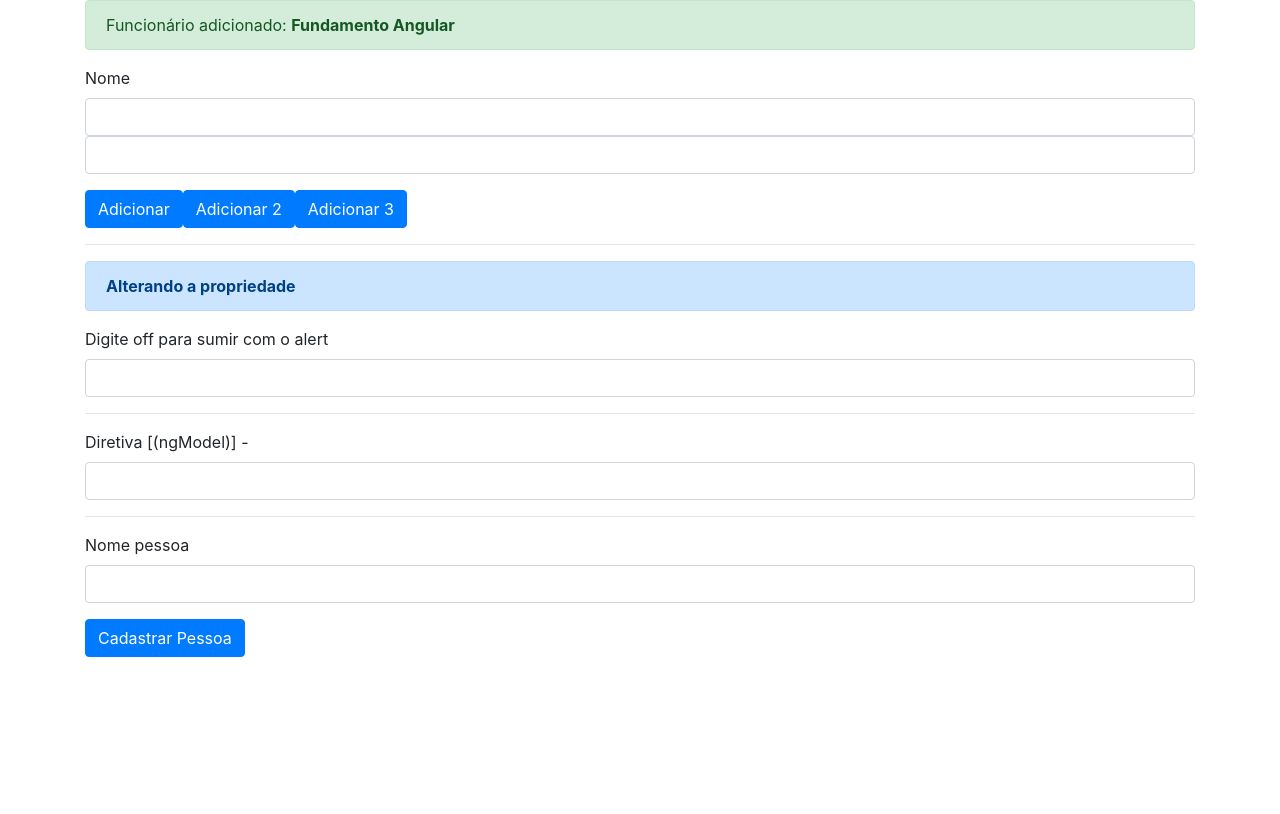
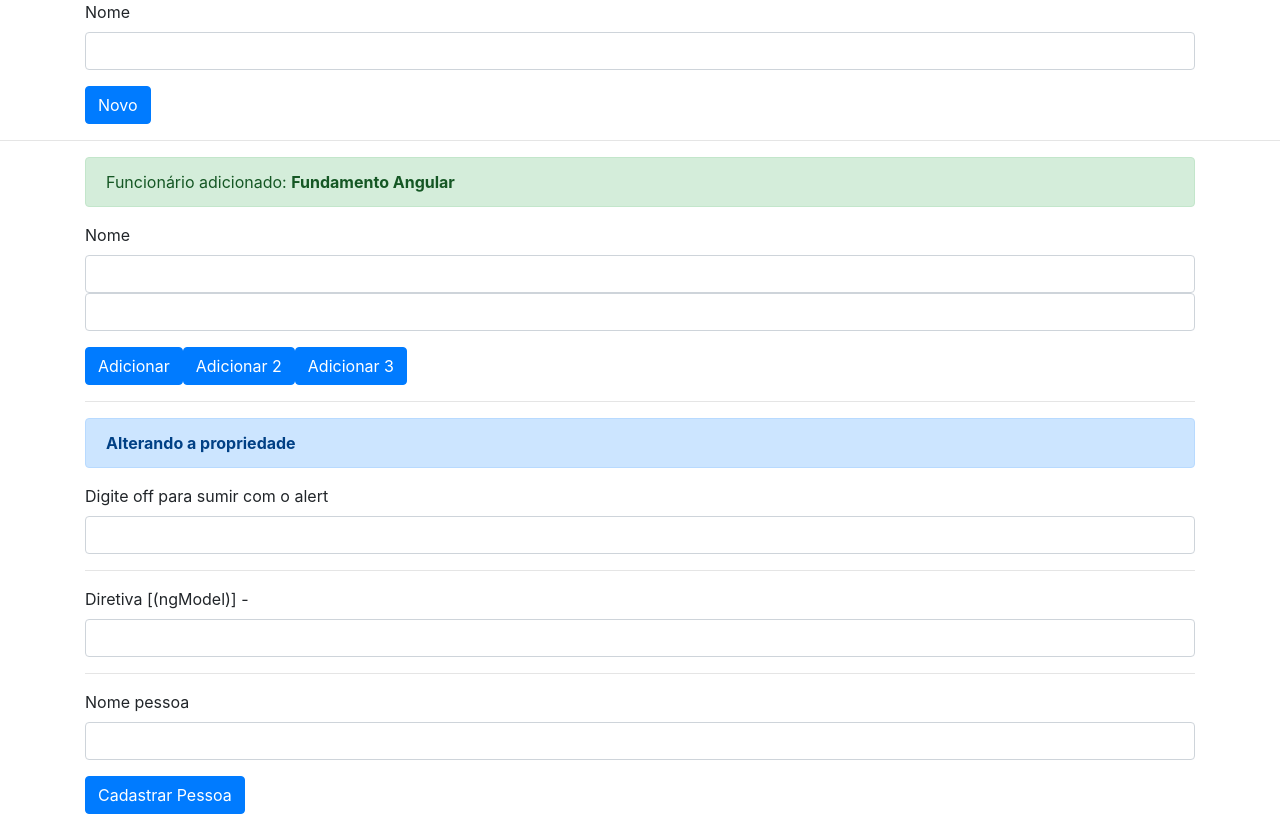
Before and after one commit to softwarefoundation/fundamentos-angular, an Angular app: page / in a window 1280 px wide. Built offline with nearby package versions, Linux system fonts and the light colour scheme.

Commit message:
Diretiva ngFor

```diff
--- a/src/app/app.component.html
+++ b/src/app/app.component.html
@@ -1,6 +1,34 @@
+<div class="container">
+
+  <div class="form-group">
+    <label>Nome</label>
+    <input type="text" class="form-control" [(ngModel)]="nomeFuncionario">
+  </div>
+
+  <button type="button" class="btn btn-primary" on-click="novo()"> Novo</button>
+
+  <div class="row" *ngFor="let funcionario of funcionarios" >
+    <div class="col-4">
+      <div class="card">
+        <img class="card-img-top" src="https://randomuser.me/api/portraits/women/60.jpg" alt="Card image cap">
+        <div class="card-body">
+          <h5 class="card-title">Card title</h5>
+          <p class="card-text">{{funcionario}}</p>
+        </div>
+      </div>
+
+    </div>
+  </div>
+
+
+</div>
+
+
+<hr>
+
 <div class="container">
   <div class="alert alert-success" role="alert">
-      Funcionário adicionado: <strong>{{nome}}</strong>
+    Funcionário adicionado: <strong>{{nome}}</strong>
   </div>
 
   <div class="form-group">
@@ -9,21 +37,21 @@
     <input type="text" class="form-control" #input_nome>
   </div>
 
-  <button type="button" class="btn btn-primary" on-click="adicionar()" > Adicionar</button>
+  <button type="button" class="btn btn-primary" on-click="adicionar()"> Adicionar</button>
 
-  <button type="button" class="btn btn-primary" (click)="adicionar()" > Adicionar 2</button>
+  <button type="button" class="btn btn-primary" (click)="adicionar()"> Adicionar 2</button>
 
-  <button type="button" class="btn btn-primary" (click)="exibirNome(input_nome.value)" > Adicionar 3</button>
+  <button type="button" class="btn btn-primary" (click)="exibirNome(input_nome.value)"> Adicionar 3</button>
 
   <hr>
 
-  <div class="alert alert-primary" role="alert" bind-hidden="(texto === 'off')" >
+  <div class="alert alert-primary" role="alert" bind-hidden="(texto === 'off')">
     <strong>Alterando a propriedade</strong>
   </div>
 
   <div class="form-group">
     <label>Digite off para sumir com o alert</label>
-    <input type="text" class="form-control" (input)="alterarTexto($event)" >
+    <input type="text" class="form-control" (input)="alterarTexto($event)">
   </div>
 
   <hr>
@@ -33,7 +61,7 @@
   </div>
 
   <hr>
-  <div class="alert alert-primary" role="alert" *ngIf="cadastrado" >
+  <div class="alert alert-primary" role="alert" *ngIf="cadastrado">
     <strong>{{nomePessoa}} cadastrado com sucesso</strong>
   </div>
 
@@ -46,6 +74,6 @@
     <input type="text" class="form-control" #inputNomePessoa>
   </div>
 
-  <button type="button" class="btn btn-primary" on-click="cadastrar(inputNomePessoa)" >Cadastrar Pessoa</button>
+  <button type="button" class="btn btn-primary" on-click="cadastrar(inputNomePessoa)">Cadastrar Pessoa</button>
 
 </div>
--- a/src/app/app.component.ts
+++ b/src/app/app.component.ts
@@ -11,6 +11,16 @@ export class AppComponent {
   frase: string;
   cadastrado: boolean;
   nomePessoa: string;
+  funcionarios: [];
+  nomeFuncionario: string;
+  ultimoId = 0;
+
+  novo() {
+    this.funcionarios.push({
+      id: ++this.ultimoId,
+      nome: this.nomeFuncionario
+    });
+  }
 
   cadastrar(event: any) {
     console.log(event);
```
